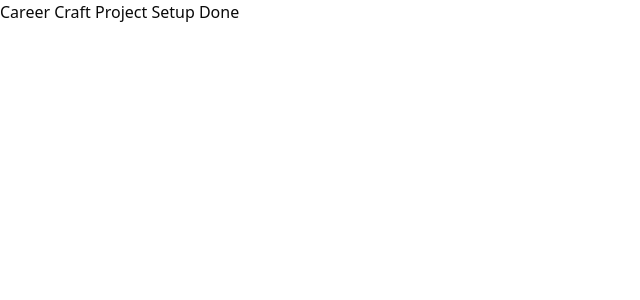
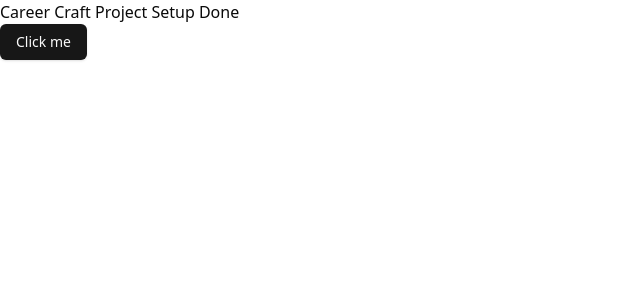
Before and after one commit to SK-Jabed/Career-Craft-AI, a Next.js app: page / in a window 1280 px wide. Shown: the top 300 px of the page, without its empty margins (0-640 px from the left). Built offline with nearby package versions, Linux system fonts and the light colour scheme.

Commit message:
Shadcn UI Button Component and Component Folder's UI Added

```diff
--- a/app/page.js
+++ b/app/page.js
@@ -1,10 +1,11 @@
+import { Button } from "@/components/ui/button";
 import Image from "next/image";
 
 export default function Home() {
   return (
       <div>
         <h2>Career Craft Project Setup Done</h2>
-
+<Button>Click me</Button>
         {/* <div className="flex gap-4 items-center flex-col sm:flex-row">
           <a
             className="rounded-full border border-solid border-transparent transition-colors flex items-center justify-center bg-foreground text-background gap-2 hover:bg-[#383838] dark:hover:bg-[#ccc] text-sm sm:text-base h-10 sm:h-12 px-4 sm:px-5"
--- /dev/null
+++ b/components/ui/button.jsx
@@ -0,0 +1,48 @@
+import * as React from "react"
+import { Slot } from "@radix-ui/react-slot"
+import { cva } from "class-variance-authority";
+
+import { cn } from "@/lib/utils"
+
+const buttonVariants = cva(
+  "inline-flex items-center justify-center gap-2 whitespace-nowrap rounded-md text-sm font-medium transition-colors focus-visible:outline-none focus-visible:ring-1 focus-visible:ring-ring disabled:pointer-events-none disabled:opacity-50 [&_svg]:pointer-events-none [&_svg]:size-4 [&_svg]:shrink-0",
+  {
+    variants: {
+      variant: {
+        default:
+          "bg-primary text-primary-foreground shadow hover:bg-primary/90",
+        destructive:
+          "bg-destructive text-destructive-foreground shadow-sm hover:bg-destructive/90",
+        outline:
+          "border border-input bg-background shadow-sm hover:bg-accent hover:text-accent-foreground",
+        secondary:
+          "bg-secondary text-secondary-foreground shadow-sm hover:bg-secondary/80",
+        ghost: "hover:bg-accent hover:text-accent-foreground",
+        link: "text-primary underline-offset-4 hover:underline",
+      },
+      size: {
+        default: "h-9 px-4 py-2",
+        sm: "h-8 rounded-md px-3 text-xs",
+        lg: "h-10 rounded-md px-8",
+        icon: "h-9 w-9",
+      },
+    },
+    defaultVariants: {
+      variant: "default",
+      size: "default",
+    },
+  }
+)
+
+const Button = React.forwardRef(({ className, variant, size, asChild = false, ...props }, ref) => {
+  const Comp = asChild ? Slot : "button"
+  return (
+    (<Comp
+      className={cn(buttonVariants({ variant, size, className }))}
+      ref={ref}
+      {...props} />)
+  );
+})
+Button.displayName = "Button"
+
+export { Button, buttonVariants }
--- a/package.json
+++ b/package.json
@@ -9,6 +9,7 @@
     "lint": "next lint"
   },
   "dependencies": {
+    "@radix-ui/react-slot": "^1.1.2",
     "class-variance-authority": "^0.7.1",
     "clsx": "^2.1.1",
     "lucide-react": "^0.475.0",
```
Also changed, not shown: 1 other file (tests, documents, lock files or other folders).
